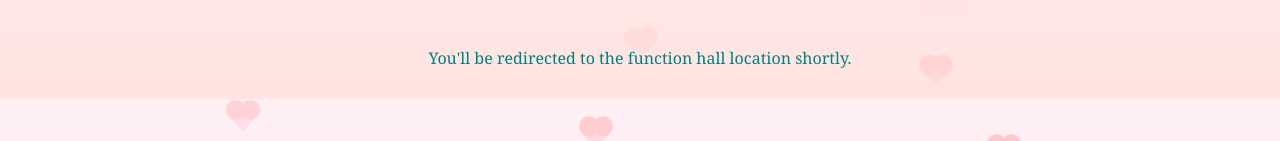
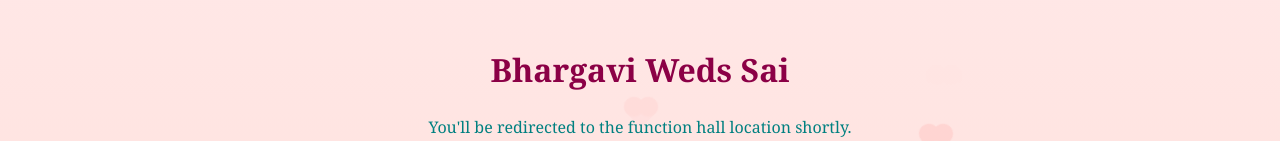
Before and after one commit to Jaya-Weds-Sai/Jaya-Weds-Sai, a plain HTML site: page index.html in a window 1280 px wide. Shown: the part 535-676 px from the top of the page. Drawn offline with Linux system fonts and the light colour scheme.

Commit message:
Update index.html

```diff
--- a/index.html
+++ b/index.html
@@ -2,7 +2,7 @@
 <html lang="en">
 <head>
   <title>Wedding Invitation</title>
-  <meta http-equiv="refresh" content="9;url=https://maps.app.goo.gl/7MCUsj41a71jiyz99">
+  <meta http-equiv="refresh" content="8;url=https://maps.app.goo.gl/7MCUsj41a71jiyz99">
   <meta name="viewport" content="width=device-width, initial-scale=1.0">
   <style>
     body {
@@ -18,6 +18,13 @@
     h1 {
       font-size: 2.5rem;
       color: #8b0000;
+      margin-bottom: 10px;
+    }
+
+
+    h2 {
+      font-size: 2.0rem;
+      color: #8b0046;
       margin-bottom: 10px;
     }
 
@@ -103,6 +110,7 @@
   <h1>Heartfelt Thanks!</h1>
   <p>You are invited to our wedding.</p>
   <img src="Wedding pic.jpeg" alt="Wedding Photo">
+  <h2>Bhargavi Weds Sai</h2>
   <p class="footer">You'll be redirected to the function hall location shortly.</p>
 
   <!-- Floating Hearts Script -->
```
